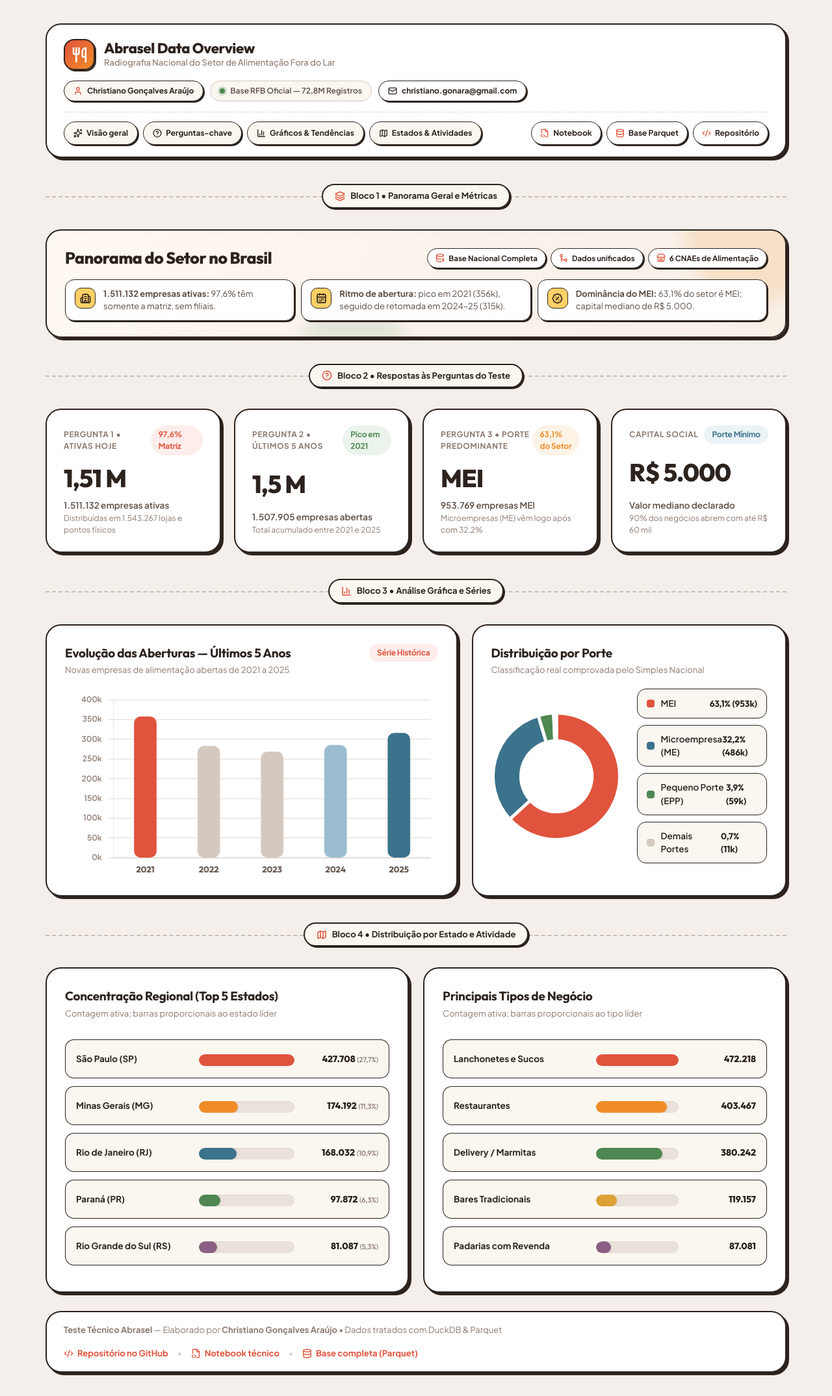
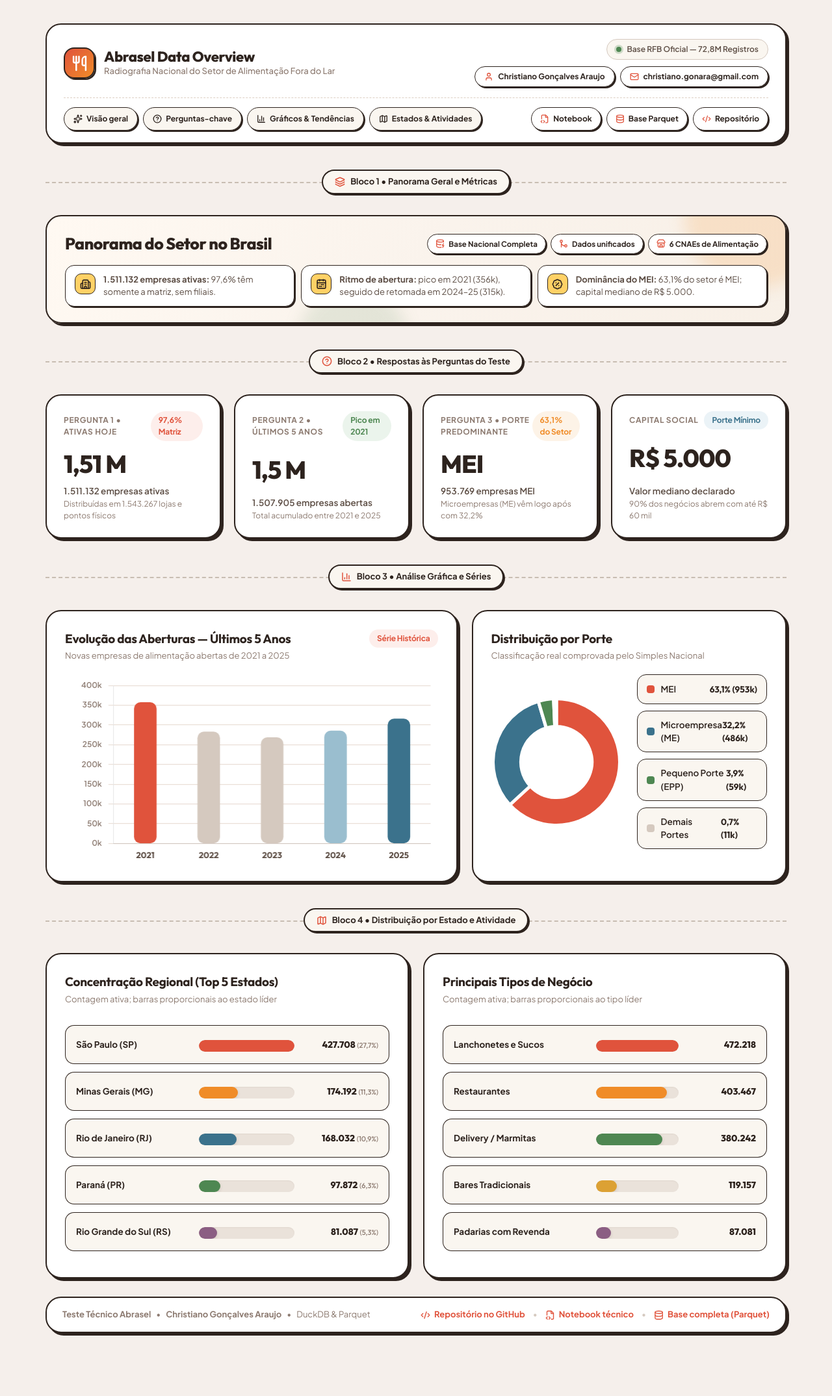
Before and after one commit to christiano-gonara/teste-abrasel-dados, a plain HTML site: page index.html in a window 1280 px wide. Shown: the whole page at 65% size. After the commit the page ends 2088 px from the top, so only its background shows below. Drawn offline with nearby package versions, Linux system fonts and the light colour scheme.

Commit message:
refactor(ui): alinha cabeçalho em duas linhas e unifica rodapé em linha única

```diff
--- a/index.html
+++ b/index.html
@@ -140,16 +140,23 @@
 
     .header-actions {
       display: flex;
-      align-items: center;
-      flex-wrap: wrap;
+      flex-direction: column;
+      align-items: flex-end;
       gap: 10px;
     }
 
-    .author-badge {
+    .author-contact-row {
+      display: flex;
+      align-items: center;
+      gap: 8px;
+      flex-wrap: wrap;
+    }
+
+    .author-badge, .contact-tag {
       display: inline-flex;
       align-items: center;
       gap: 7px;
-      background: var(--bg-warm-card);
+      background: #FFFFFF;
       border: 1.5px solid var(--border-card);
       padding: 6px 14px;
       border-radius: var(--radius-pill);
@@ -157,9 +164,14 @@
       font-weight: 700;
       color: var(--text-title);
       box-shadow: 2px 2px 0 var(--border-card);
+      user-select: all;
     }
 
-    .author-badge svg {
+    .author-badge:hover, .contact-tag:hover {
+      background: var(--bg-warm-card);
+    }
+
+    .author-badge svg, .contact-tag svg {
       width: 14px;
       height: 14px;
       stroke-width: 2.2;
@@ -185,28 +197,6 @@
       background-color: var(--oliva);
       border-radius: 50%;
       box-shadow: 0 0 0 3px rgba(78, 135, 82, 0.25);
-    }
-
-    /* Badge de contato informativo (sem link/sem affordance de clique) */
-    .contact-tag {
-      display: inline-flex;
-      align-items: center;
-      gap: 7px;
-      background: #FFFFFF;
-      border: 1.5px solid var(--border-card);
-      padding: 6px 14px;
-      border-radius: var(--radius-pill);
-      font-size: 12px;
-      font-weight: 700;
-      color: var(--text-title);
-      box-shadow: 2px 2px 0 var(--border-card);
-      user-select: all;
-    }
-
-    .contact-tag svg {
-      width: 14px;
-      height: 14px;
-      stroke-width: 2.2;
     }
 
     /* Barra inferior de navegação e atalhos de materiais integrada */
@@ -799,13 +789,27 @@
       align-items: center;
       flex-wrap: wrap;
       gap: 16px;
-      padding: 18px 26px;
+      padding: 16px 24px;
       background: var(--card-bg);
       border: 2px solid var(--border-card);
       border-radius: var(--radius-xl);
       box-shadow: var(--shadow-brutal);
       font-size: 13px;
       color: var(--text-muted);
+    }
+
+    .footer-left {
+      display: flex;
+      align-items: center;
+      gap: 8px;
+      flex-wrap: wrap;
+    }
+
+    .footer-right {
+      display: flex;
+      align-items: center;
+      gap: 12px;
+      flex-wrap: wrap;
     }
 
     footer a {
@@ -845,17 +849,19 @@
         </div>
 
         <div class="header-actions">
-          <div class="author-badge">
-            <i data-lucide="user"></i>
-            Christiano Gonçalves Araújo
-          </div>
           <div class="status-tag">
             <span class="dot-live"></span>
             Base RFB Oficial — 72,8M Registros
           </div>
-          <div class="contact-tag" title="E-mail de contato">
-            <i data-lucide="mail"></i>
-            christiano.gonara@gmail.com
+          <div class="author-contact-row">
+            <div class="author-badge" title="Autor do teste">
+              <i data-lucide="user"></i>
+              Christiano Gonçalves Araujo
+            </div>
+            <div class="contact-tag" title="E-mail de contato">
+              <i data-lucide="mail"></i>
+              christiano.gonara@gmail.com
+            </div>
           </div>
         </div>
       </div>
@@ -1173,10 +1179,10 @@
 
     <!-- Rodapé -->
     <footer>
-      <div>
-        <strong>Teste Técnico Abrasel</strong> — Elaborado por <strong>Christiano Gonçalves Araújo</strong> • Dados tratados com DuckDB & Parquet
+      <div class="footer-left">
+        <strong>Teste Técnico Abrasel</strong> • <strong>Christiano Gonçalves Araujo</strong> • <span>DuckDB & Parquet</span>
       </div>
-      <div style="display: flex; align-items: center; gap: 14px; flex-wrap: wrap;">
+      <div class="footer-right">
         <a href="https://github.com/christiano-gonara/teste-abrasel-dados" target="_blank"><i data-lucide="code-xml"></i>Repositório no GitHub</a>
         <span style="color: #D5C9BF;">•</span>
         <a href="https://github.com/christiano-gonara/teste-abrasel-dados/blob/main/notebooks/analise_abrasel.ipynb" target="_blank"><i data-lucide="file-code-2"></i>Notebook técnico</a>
```
